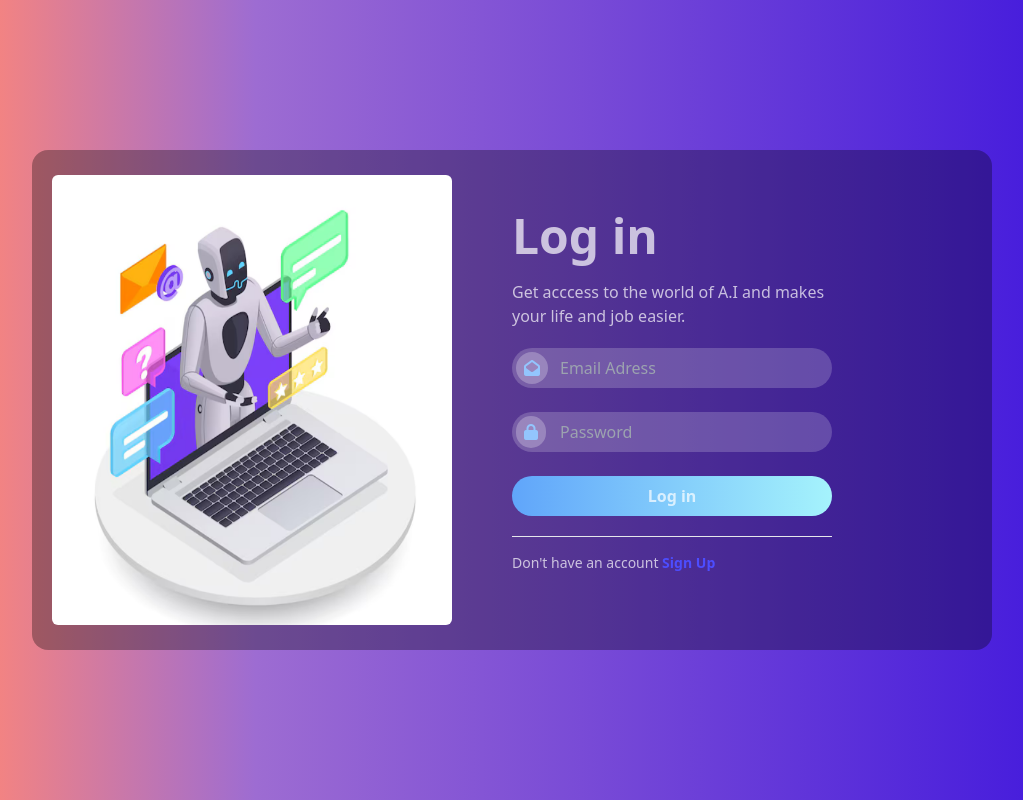
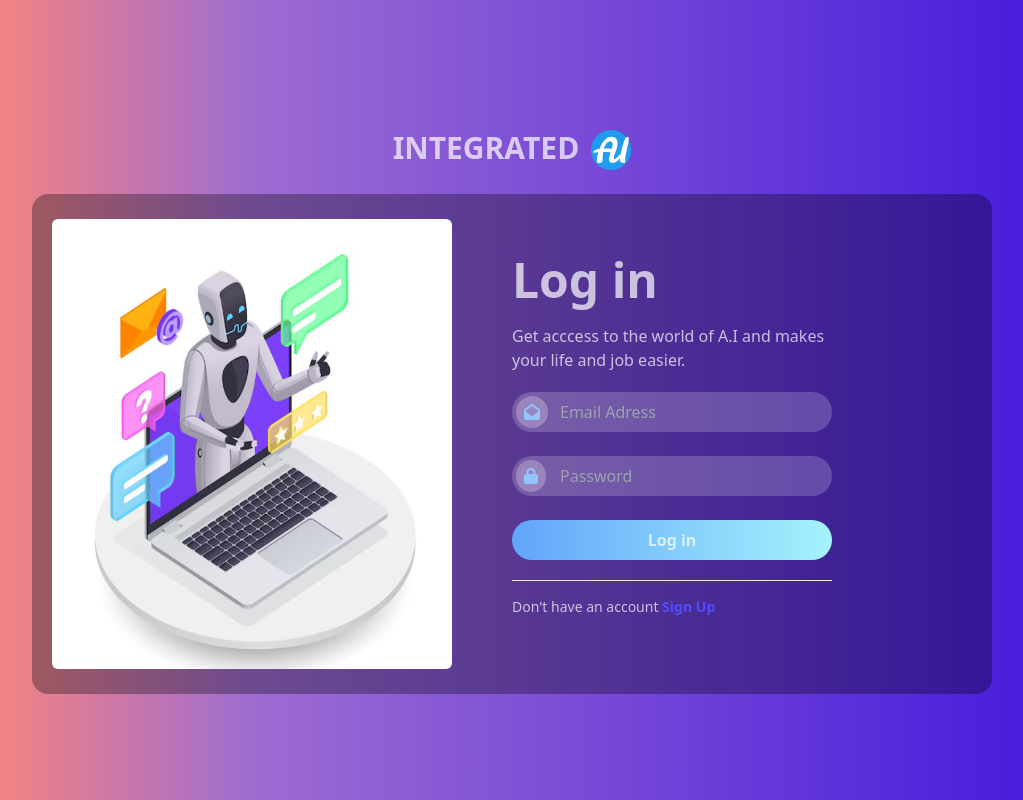
Before and after one commit to sandeep1162001/Integrated-AI, a Flask app: page /login in a window 1280 px wide. Shown: the whole page, without its empty margins (128-1151 px from the left). Run offline with Flask 3, Linux system fonts and the light colour scheme; some libraries are stand-ins or nearby versions.

Commit message:
add resposiveness

```diff
--- a/templates/login.html
+++ b/templates/login.html
@@ -14,12 +14,20 @@
 
 <body>
     <div id="wrapper"
-        class="bg-gradient-to-r from-[#F28383] from-10% via-[#9D6CD2] via-30% to-[#481EDC] to-90% flex items-center justify-center h-screen">
+        class="bg-gradient-to-r from-[#F28383] from-10% via-[#9D6CD2] via-30% to-[#481EDC] to-90% flex flex-col items-center justify-center h-screen">
+        <header>
+            <a href="/home" class="m-6 cursor-pointer flex flex-row space-x-3">
+                <h1 class="text-[#FFFFFFB3] font-bold text-3xl">INTEGRATED</h1>
+                <img src="{{ url_for('static', filename='images/favicon.png') }}" alt="Integrate A.I"
+                    class="w-[40px]">
+            </a>
+        </header>
+
         <div id="container"
-            class="max-w-[1080pxpx] w-[960px] h-[500px] bg-[#00000050] grid grid-cols-2 items-center  p-5 rounded-2xl">
+            class="max-w-[1080pxpx] lg:w-[960px] lg:h-[500px] bg-[#00000050] grid grid-cols-1 lg:grid-cols-2 items-center  p-5 rounded-2xl">
             <!--left section-->
             <div id="left">
-                <img src="{{ url_for('static', filename='images/left.png') }}" alt="" class="max-w-[400px] h-[450px] p-0 rounded-md">
+                <img src="{{ url_for('static', filename='images/left.png') }}" alt="" class="lg:max-w-[400px] lg:h-[450px]   rounded-md hidden lg:flex">
             </div>
             <!--right section-->
             <div id="right" class="max-w-80 grid gap-5">
```
